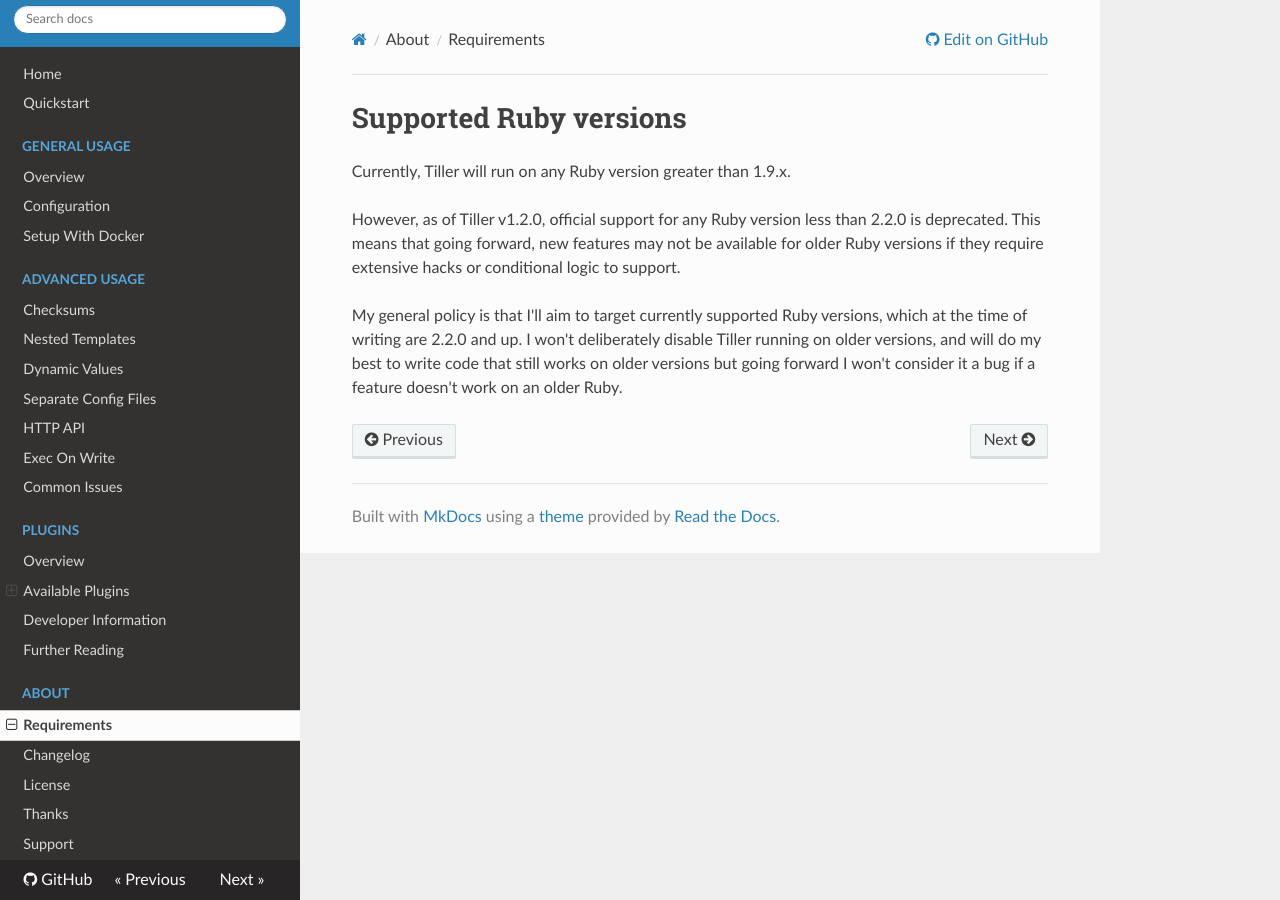
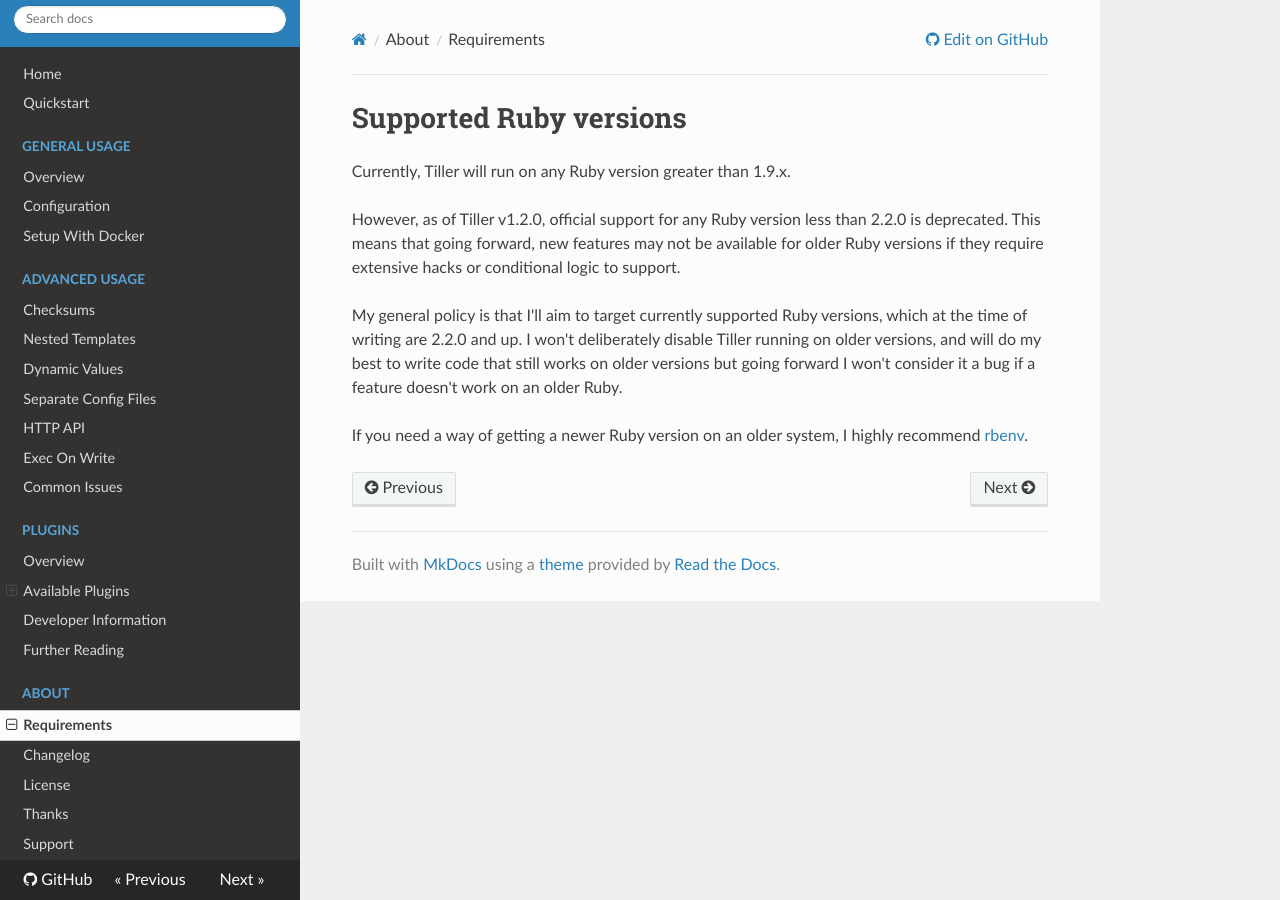
Before and after one commit to markround/tiller, an MkDocs documentation site: the page built from docs/requirements.md, in a window 1280 px wide. Built offline with MkDocs 1.6.1, drawn with Linux system fonts in a browser that asks for light colours; nearby versions of some CDN libraries; old or Windows-style settings are respelled for this version of MkDocs.

Commit message:
Docs update

```diff
--- a/docs/requirements.md
+++ b/docs/requirements.md
@@ -4,3 +4,5 @@ Currently, Tiller will run on any Ruby version greater than 1.9.x.
 However, as of Tiller v1.2.0, official support for any Ruby version less than 2.2.0 is deprecated. This means that going forward, new features may not be available for older Ruby versions if they require extensive hacks or conditional logic to support.
 
 My general policy is that I'll aim to target currently supported Ruby versions, which at the time of writing are 2.2.0 and up. I won't deliberately disable Tiller running on older versions, and will do my best to write code that still works on older versions but going forward I won't consider it a bug if a feature doesn't work on an older Ruby.
+
+If you need a way of getting a newer Ruby version on an older system, I highly recommend [rbenv](https://github.com/rbenv/rbenv).
```
